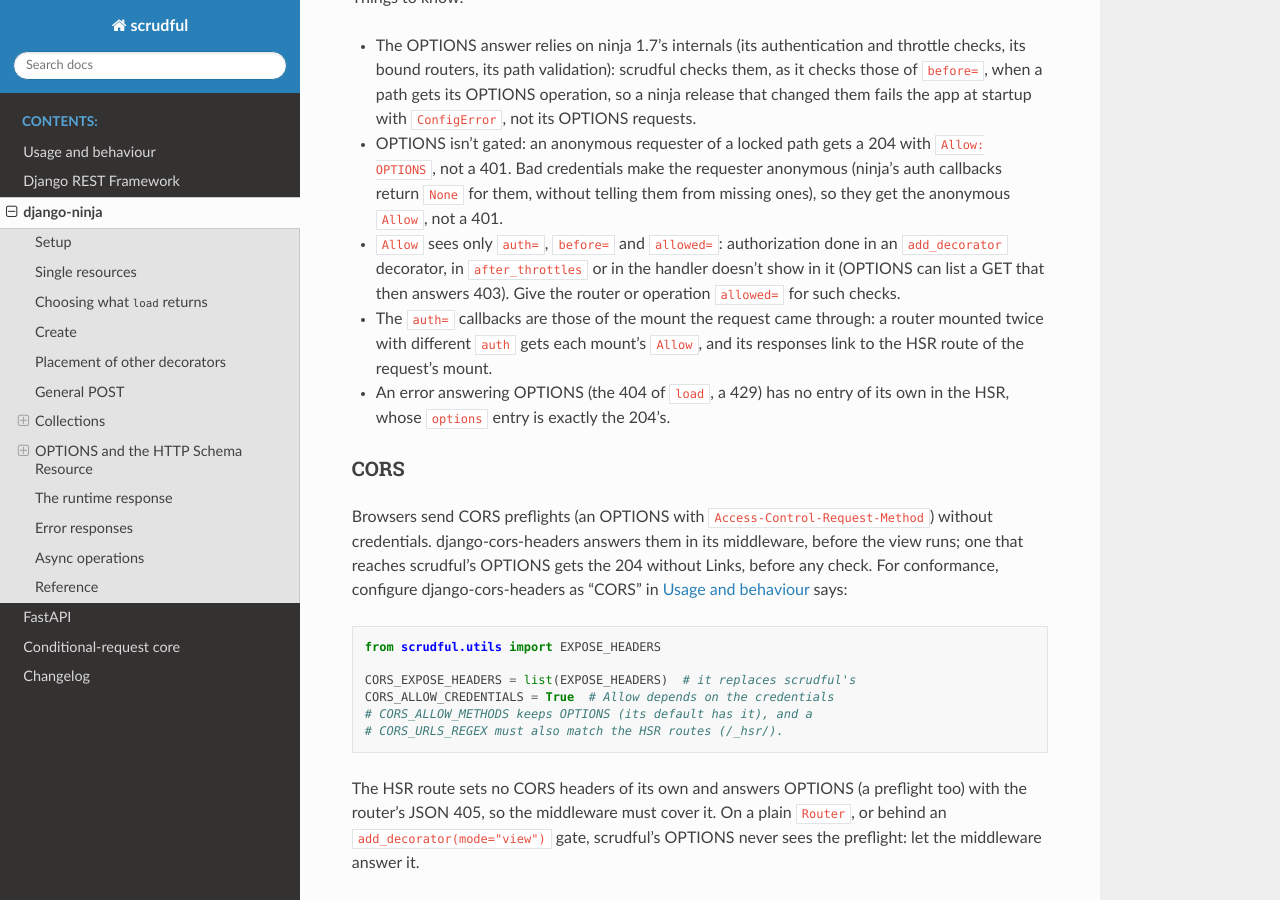
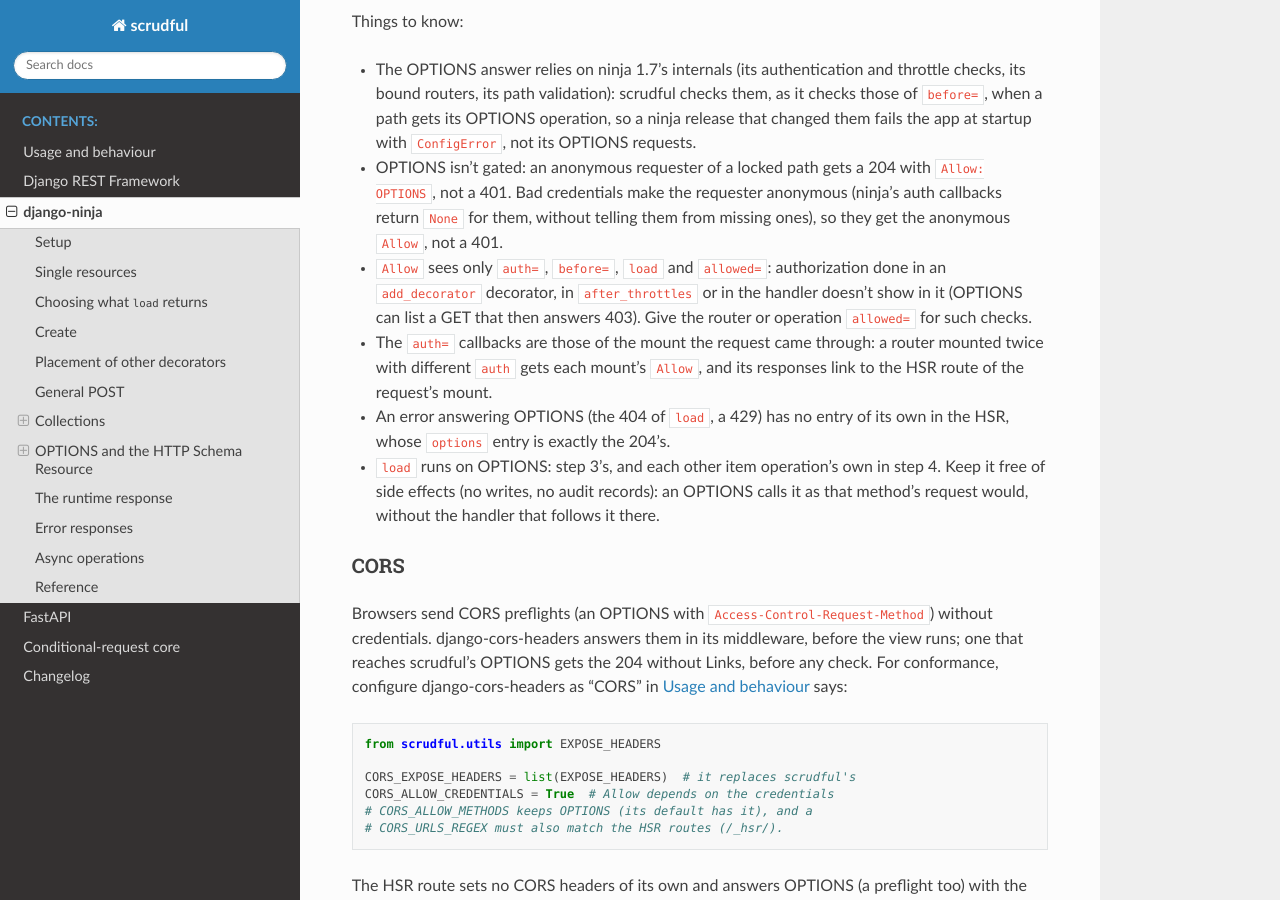
Before and after one commit to mimotoai/scrudful, a Sphinx documentation site: the page built from docs/source/ninja.rst, in a window 1280 px wide and 900 px high, scrolled down 18434 px. Built offline with Sphinx 7.4.7 and the Read the Docs theme 3.1.0, drawn with Linux system fonts in a browser that asks for light colours; some of the changed text lies outside the part shown.

Commit message:
mr10 r2 C4: D5: without the hsr_urls() include every DRF check needs the early import; a catch-all before the include shadows the HSR route
Also states in the ninja page that load runs on OPTIONS, so it must be
free of side effects, and that Allow sees load.

Claude-Session: https://claude.ai/code/session_01SAZeWv3jW9kYJFL415oZPV

```diff
--- a/README.rst
+++ b/README.rst
@@ -400,6 +400,12 @@ the settings give the base URL:
 
     # settings.py
     SCRUDFUL = {"BASE_URL": "https://api.example.com/"}
+
+Place the include before any catch-all pattern (a single-page app's
+``re_path(r"^.*$", ...)`` fallback, a ``<path:slug>`` page view): Django
+tries the patterns in order, so one placed before it that matches
+``/_hsr/<name>`` answers the HSR link with something else, and the system
+checks don't detect it.
 
 A viewset:
 
--- a/docs/source/ninja.rst
+++ b/docs/source/ninja.rst
@@ -462,7 +462,9 @@ another decorator goes decides what it runs before:
   (e.g. an unauthorized ``If-None-Match`` would get a 304 with the real
   entity-tag).
 * **Per-operation authorization** goes in ``load`` (fetch-if-allowed),
-  ``before=`` or ninja's ``auth=``: OPTIONS's ``Allow`` sees the last two.
+  ``before=`` or ninja's ``auth=``: OPTIONS's ``Allow`` sees all three (a
+  ``load`` it loads the object with, the GET operation's, answers the
+  OPTIONS with its error instead; see `OPTIONS`_).
 * **A decorator for every operation of a router or the API**:
   ``router.add_decorator(decorator, mode="operation")`` (or the API's). It
   wraps ``view_func``, so it runs inside ``Operation.run``, after ninja's
@@ -1045,15 +1047,20 @@ Things to know:
   with ``Allow: OPTIONS``, not a 401. Bad credentials make the requester
   anonymous (ninja's auth callbacks return ``None`` for them, without telling
   them from missing ones), so they get the anonymous ``Allow``, not a 401.
-* ``Allow`` sees only ``auth=``, ``before=`` and ``allowed=``: authorization
-  done in an ``add_decorator`` decorator, in ``after_throttles`` or in the
-  handler doesn't show in it (OPTIONS can list a GET that then answers 403).
-  Give the router or operation ``allowed=`` for such checks.
+* ``Allow`` sees only ``auth=``, ``before=``, ``load`` and ``allowed=``:
+  authorization done in an ``add_decorator`` decorator, in
+  ``after_throttles`` or in the handler doesn't show in it (OPTIONS can list
+  a GET that then answers 403). Give the router or operation ``allowed=``
+  for such checks.
 * The ``auth=`` callbacks are those of the mount the request came through: a
   router mounted twice with different ``auth`` gets each mount's ``Allow``,
   and its responses link to the HSR route of the request's mount.
 * An error answering OPTIONS (the 404 of ``load``, a 429) has no entry of its
   own in the HSR, whose ``options`` entry is exactly the 204's.
+* ``load`` runs on OPTIONS: step 3's, and each other item operation's own in
+  step 4. Keep it free of side effects (no writes, no audit records): an
+  OPTIONS calls it as that method's request would, without the handler that
+  follows it there.
 
 CORS
 ~~~~
```
Also changed, not shown: CHANGELOG.rst (+7 -5 lines), docs/source/rest_framework.rst (+11 -5 lines).
